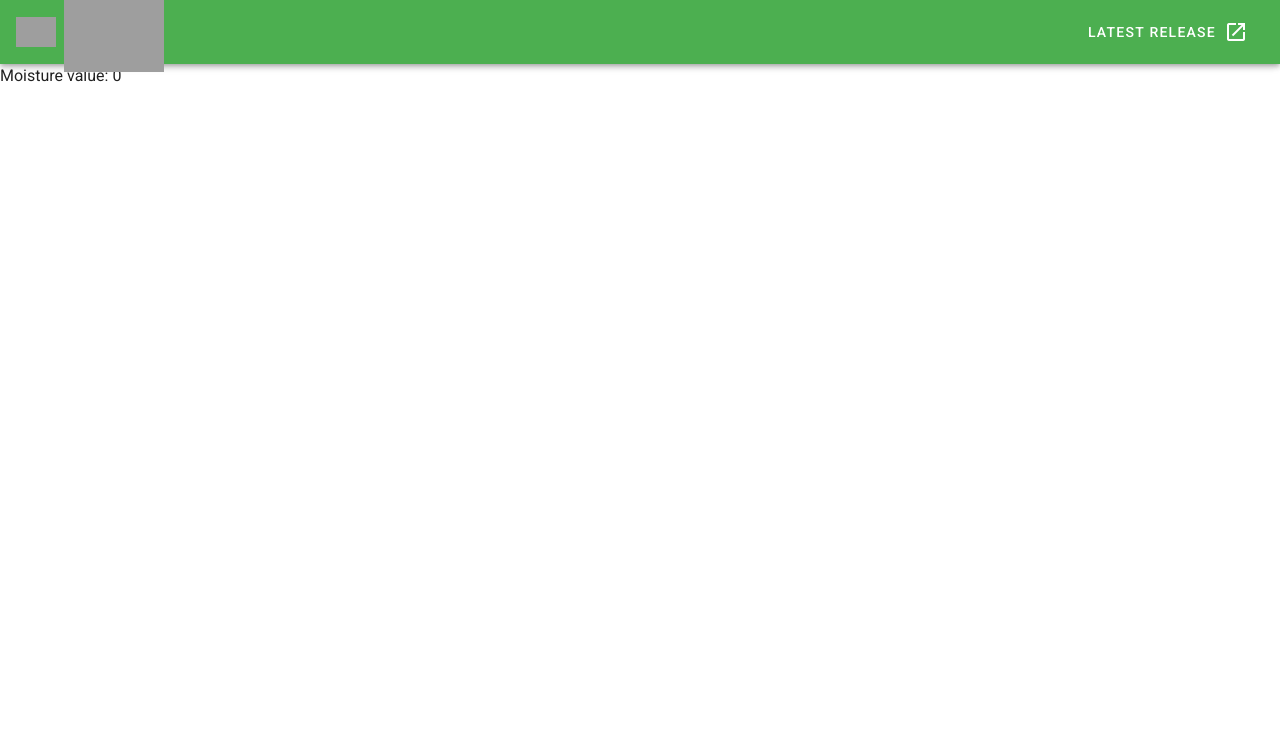
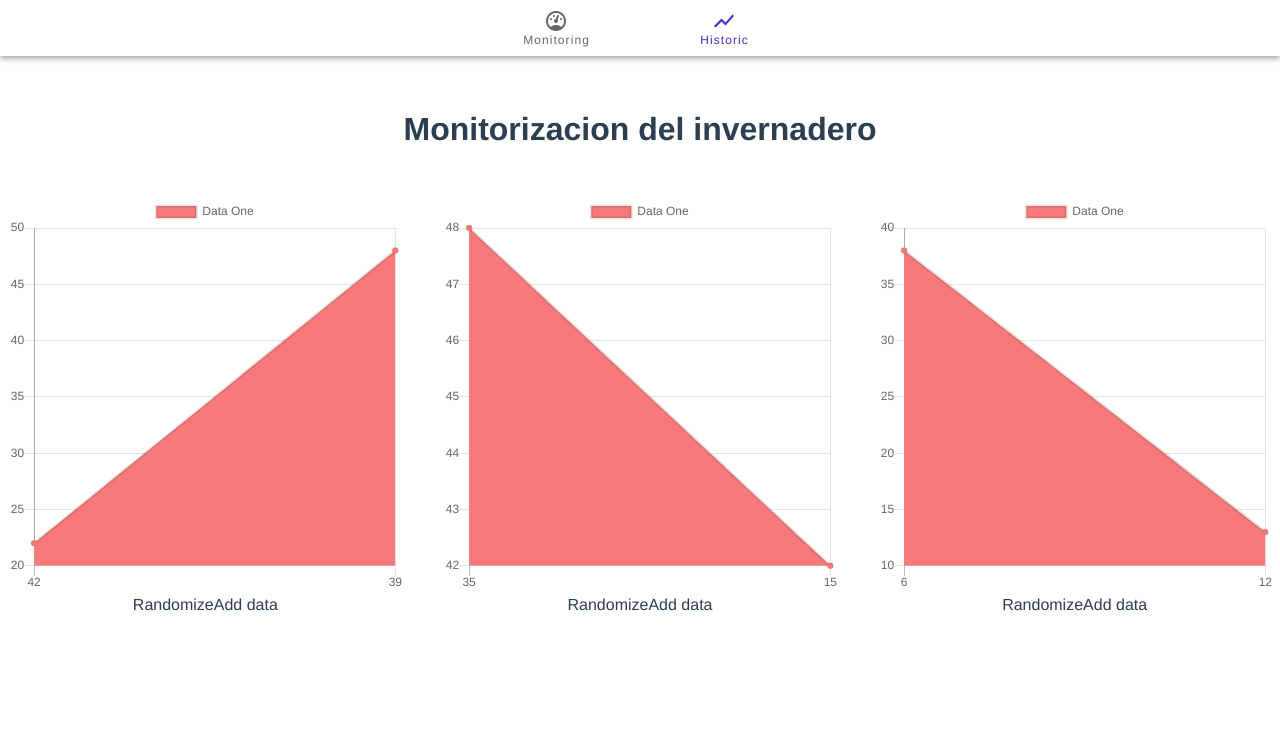
Before and after one commit to javiermdg998/iGarden, a Vue app in the folder frontend/: page /#/about in a window 1280 px wide. Before the commit this address led to /. Shown: the top 741 px of the page. Built offline with nearby package versions, Linux system fonts and the light colour scheme; no server answers; grey boxes are pictures that could not be loaded.

Commit message:
paginas con graficos

```diff
--- a/frontend/package.json
+++ b/frontend/package.json
@@ -14,11 +14,14 @@
     "socket.io-client": "^3.0.4",
     "vue": "^2.6.11",
     "vue-chartjs": "^3.5.1",
+    "vue-router": "^3.4.9",
+    "vue-svg-gauge": "^1.2.1",
     "vuetify": "^2.3.21"
   },
   "devDependencies": {
     "@vue/cli-plugin-babel": "~4.5.0",
     "@vue/cli-plugin-eslint": "~4.5.0",
+    "@vue/cli-plugin-router": "^4.5.9",
     "@vue/cli-service": "~4.5.0",
     "babel-eslint": "^10.1.0",
     "eslint": "^6.7.2",
--- a/frontend/src/App.vue
+++ b/frontend/src/App.vue
@@ -1,60 +1,34 @@
 <template>
-  <v-app>
-    <v-app-bar
-      app
-      color="success"
-      dark
-    >
-      <div class="d-flex align-center">
-        <v-img
-          alt="Vuetify Logo"
-          class="shrink mr-2"
-          contain
-          src="https://cdn.vuetifyjs.com/images/logos/vuetify-logo-dark.png"
-          transition="scale-transition"
-          width="40"
-        />
+  <div id="app">
+    <Navbar/>
+    <router-view/>
+  </div>
+</template>
+<script>
+import Navbar from "@/components/Navbar.vue"
+export default {
+  components:{Navbar}
+}
+</script>
+<style lang="scss">
+#app {
+  font-family: Avenir, Helvetica, Arial, sans-serif;
+  -webkit-font-smoothing: antialiased;
+  -moz-osx-font-smoothing: grayscale;
+  text-align: center;
+  color: #2c3e50;
+}
 
-        <v-img
-          alt="Vuetify Name"
-          class="shrink mt-1 hidden-sm-and-down"
-          contain
-          min-width="100"
-          src="https://cdn.vuetifyjs.com/images/logos/vuetify-name-dark.png"
-          width="100"
-        />
-      </div>
+#nav {
+  padding: 30px;
 
-      <v-spacer></v-spacer>
+  a {
+    font-weight: bold;
+    color: #2c3e50;
 
-      <v-btn
-        href="https://github.com/vuetifyjs/vuetify/releases/latest"
-        target="_blank"
-        text
-      >
-        <span class="mr-2">Latest Release</span>
-        <v-icon>mdi-open-in-new</v-icon>
-      </v-btn>
-    </v-app-bar>
-
-    <v-main>
-      <HelloWorld/>
-    </v-main>
-  </v-app>
-</template>
-
-<script>
-import HelloWorld from './pages/HelloWorld';
-
-export default {
-  name: 'App',
-
-  components: {
-    HelloWorld,
-  },
-
-  data: () => ({
-    //
-  }),
-};
-</script>
+    &.router-link-exact-active {
+      color: #42b983;
+    }
+  }
+}
+</style>
--- a/frontend/src/components/Grafico.vue
+++ b/frontend/src/components/Grafico.vue
@@ -60,7 +60,7 @@
 
 <style>
   .small {
-    max-width: 800px;
+    max-width: 400px;
     margin:  150px auto;
   }
 </style>
--- a/frontend/src/components/Navbar.vue
+++ b/frontend/src/components/Navbar.vue
@@ -1,25 +1,20 @@
 <template>
   <v-bottom-navigation
     :value="value"
-    color="teal"
+    color="#442bcf"
     grow
+    class="navbar-container"
   >
-    <v-btn>
-      <span>Recents</span>
+    <v-btn href="/#/">
+      <span>Monitoring</span>
 
-      <v-icon>mdi-history</v-icon>
-    </v-btn>
+      <v-icon>mdi-gauge</v-icon>
+    </v-btn >
 
-    <v-btn>
-      <span>Favorites</span>
+    <v-btn href="/#/about">
+      <span>Historic</span>
 
-      <v-icon>mdi-heart</v-icon>
-    </v-btn>
-
-    <v-btn>
-      <span>Nearby</span>
-
-      <v-icon>mdi-map-marker</v-icon>
+      <v-icon>mdi-chart-line-variant</v-icon>
     </v-btn>
   </v-bottom-navigation>
 </template>
@@ -28,3 +23,8 @@
     data: () => ({ value: 1 }),
   }
 </script>
+<style  scoped>
+.navbar-container{
+    align-items: center;
+}
+</style>
--- a/frontend/src/main.js
+++ b/frontend/src/main.js
@@ -1,11 +1,14 @@
 import Vue from 'vue'
 import App from './App.vue'
 import vuetify from './plugins/vuetify';
+import router from './router'
 // import vuetify from './plugins/vuetify';
+
 
 Vue.config.productionTip = false
 
 new Vue({
   vuetify,
+  router,
   render: h => h(App)
 }).$mount('#app')
--- a/frontend/src/pages/HelloWorld.vue
+++ b/frontend/src/pages/HelloWorld.vue
@@ -1,15 +1,57 @@
 <template>
   <div class="hello">
-    <h1>{{ msg }}</h1>
-    <div>Moisture value: <span>{{value}}</span></div>
-
+    <v-row class="row">
+<VueSvgGauge
+  :start-angle="-110"
+  :end-angle="110"
+  :value="random"
+  :separator-step="20"
+  :scale-interval="10"
+  :inner-radius="80"
+>
+  <span class="inner-text">
+    <span>Temperatura</span>
+  </span>
+</VueSvgGauge>
+<VueSvgGauge
+  :start-angle="-110"
+  :end-angle="110"
+  :value="random"
+  :separator-step="20"
+  :scale-interval="10"
+  :inner-radius="80"
+>
+  <span class="inner-text">
+    <span>Temperatura</span>
+  </span>
+</VueSvgGauge>
+<VueSvgGauge
+  :start-angle="-110"
+  :end-angle="110"
+  :value="random"
+  :separator-step="20"
+  :scale-interval="10"
+  :inner-radius="80"
+>
+  <span class="inner-text">
+    <span>Temperatura</span>
+  </span>
+</VueSvgGauge>
+</v-row>
   </div>
 </template>
 
 <script>
 import io from 'socket.io-client';
+import { VueSvgGauge } from 'vue-svg-gauge'
+
+
+
 
 export default {
+  components: {
+    VueSvgGauge,
+  },
   name: 'HelloWorld',
   props: {
     msg: String
@@ -48,4 +90,21 @@ li {
 a {
   color: #42b983;
 }
+.gauge{
+  width: 400px;
+}
+
+.inner-text {
+  position: absolute;
+  bottom: 25%;
+  left: 0%;
+  width: 100%;
+
+
+}
+.inner-text span {
+    max-width: 100px;
+    color: red;
+
+  }
 </style>
--- /dev/null
+++ b/frontend/src/router/index.js
@@ -0,0 +1,27 @@
+import Vue from 'vue'
+import VueRouter from 'vue-router'
+import Home from '../views/Home.vue'
+
+Vue.use(VueRouter)
+
+const routes = [
+  {
+    path: '/',
+    name: 'Home',
+    component: Home
+  },
+  {
+    path: '/about',
+    name: 'Historic',
+    // route level code-splitting
+    // this generates a separate chunk (about.[hash].js) for this route
+    // which is lazy-loaded when the route is visited.
+    component: () => import(/* webpackChunkName: "about" */ '../views/Historic.vue')
+  }
+]
+
+const router = new VueRouter({
+  routes
+})
+
+export default router
--- /dev/null
+++ b/frontend/src/views/Historic.vue
@@ -0,0 +1,29 @@
+<template>
+  <div class="historic">
+    <h1 class="historic-title">Monitorizacion del invernadero</h1>
+    <v-row class="row">
+      <Grafico/>
+        <Grafico/>
+        <Grafico/>
+                <Grafico/>
+    </v-row>
+    <v-row class="row">
+
+                 </v-row>
+  </div>
+</template>
+<script>
+import Grafico from "@/components/Grafico.vue"
+
+export default {
+  components:{Grafico}
+}
+</script>
+<style  scoped>
+.historic-title{
+  margin:55px 0 0 0;
+}
+.small {
+  margin:60px auto;
+}
+</style>
--- /dev/null
+++ b/frontend/src/views/Home.vue
@@ -0,0 +1,18 @@
+<template>
+  <div class="home">
+
+    <HelloWorld msg="Welcome to Your Vue.js App"/>
+  </div>
+</template>
+
+<script>
+// @ is an alias to /src
+import HelloWorld from '@/pages/HelloWorld.vue'
+
+export default {
+  name: 'Home',
+  components: {
+    HelloWorld
+  }
+}
+</script>
```
Also changed, not shown: 1 other file (tests, documents, lock files or other folders).
